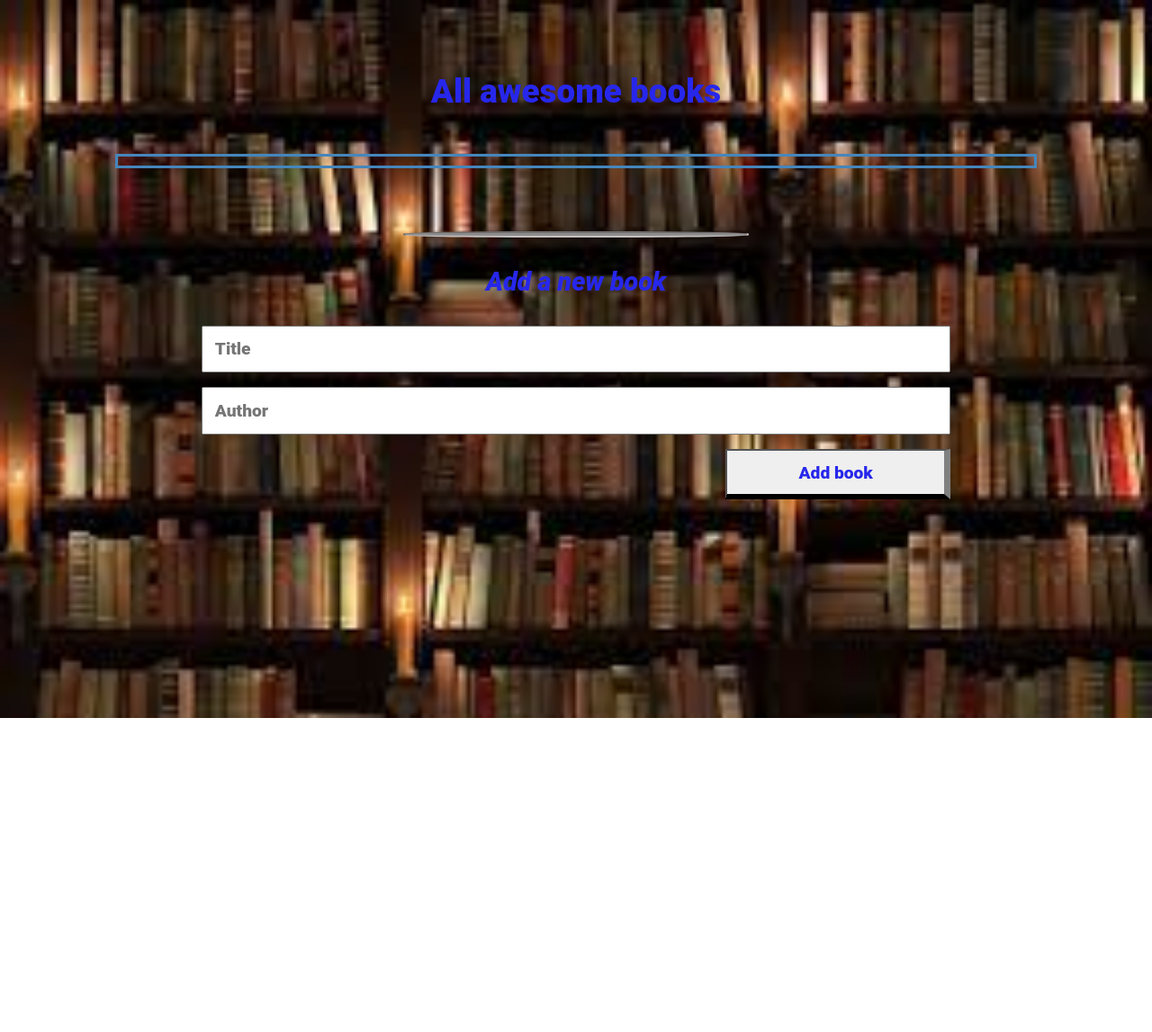
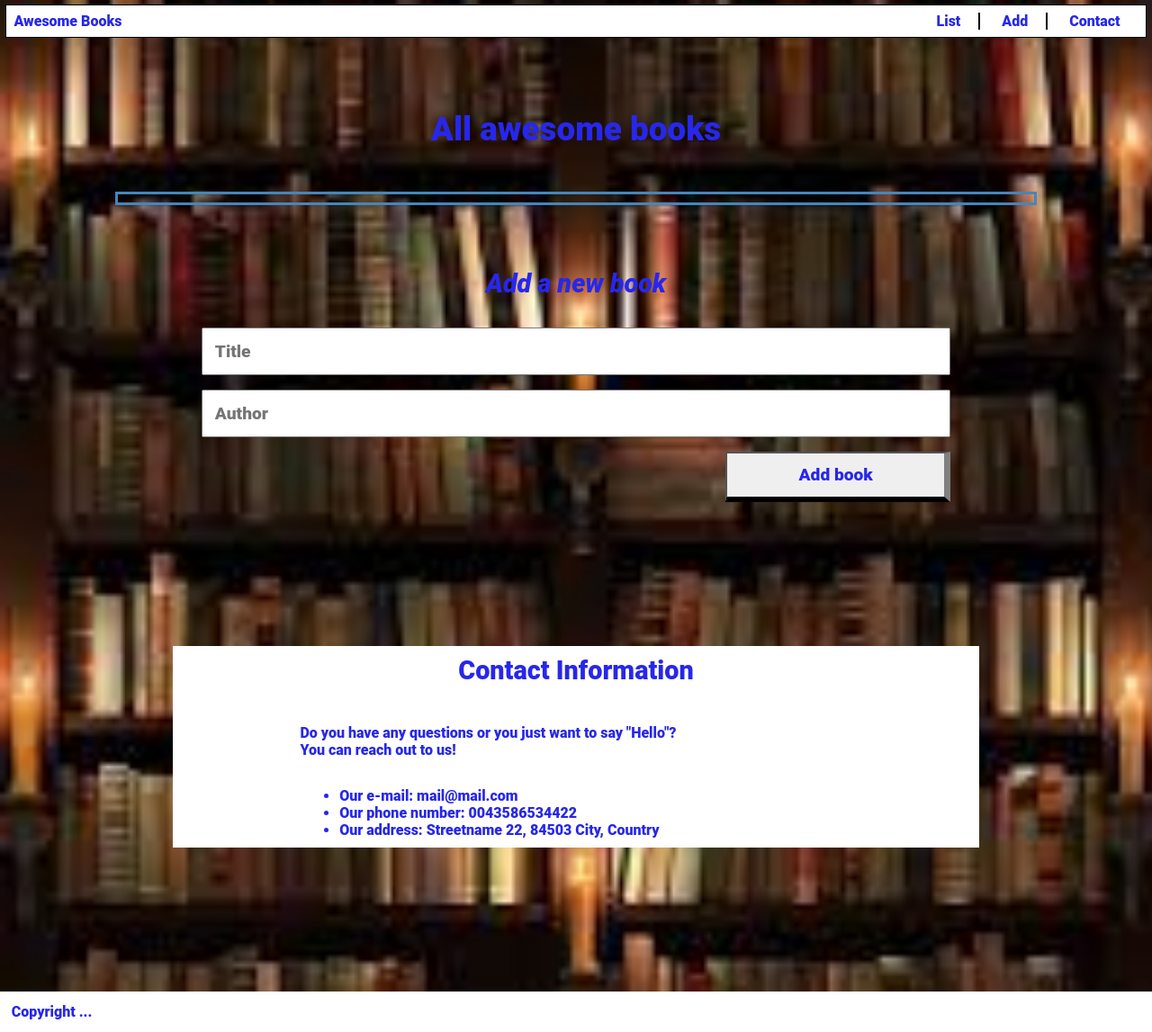
Before and after one commit to danigalindo10/awesome-books, a website: page index.html in a window 1280 px wide. Shown: the whole page at 90% size. Before the commit the page ends 800 px from the top, so only its background shows below. Drawn offline with Linux system fonts and the light colour scheme.

Commit message:
Add navbar and contact section

```diff
--- a/css/style.css
+++ b/css/style.css
@@ -37,6 +37,40 @@ hr {
   border-width: 2px;
   border-color: rgb(197, 191, 191);
   background-color: rgb(141, 140, 140);
+}
+
+nav {
+  display: flex;
+  justify-content: space-between;
+  padding: 0.5rem;
+  width: 99%;
+  margin: 1rem auto 0;
+  border: solid 1px #000;
+  background-color: #fff;
+  align-items: center;
+  margin-top: 0.3rem;
+}
+
+a {
+  text-decoration: none;
+}
+
+.nav-links {
+  display: flex;
+  gap: 1.5rem;
+  list-style: none;
+  align-items: center;
+}
+
+.nav-links > li {
+  border-right: 2px solid #000;
+  padding-right: 20px;
+  font-size: 2rem;
+  display: flex;
+}
+
+.nav-links > li:last-child {
+  border-right: none;
 }
 
 .book {
@@ -150,6 +184,44 @@ input {
   border-right: 6px solid grey;
 }
 
+/* Contact Section */
+
+#contact-section {
+  width: 70%;
+  margin: 0 auto;
+  margin-bottom: 10em;
+  background-color: #fff;
+  background-size: cover;
+  padding: 10px;
+}
+
+.contact-title {
+  margin: 0 auto;
+  font-size: 1.8em;
+  text-align: center;
+  margin-bottom: 1.5em;
+  width: 60%;
+}
+
+.contact-text {
+  font-size: 1rem;
+  text-align: left;
+  margin: 0 auto;
+  width: 70%;
+  margin-bottom: 2rem;
+}
+
+.contact-details {
+  margin: 0 auto;
+  width: 60%;
+}
+
+.footer {
+  width: 100%;
+  background-color: #fff;
+  padding: 0.8rem;
+}
+
 @media screen and (max-width: 768px) {
   h1 {
     text-align: center;
--- a/index.html
+++ b/index.html
@@ -16,19 +16,27 @@
 
 <body>
   <header class="header">
-    <h1>All awesome books</h1>
+    <nav>
+      <a href="#">Awesome Books</a>
+      <ul class="nav-links">
+        <li><a href="#container" id="list-link">List</a></li>
+        <li><a href="#add-new-book" id="add-link">Add</a></li>
+        <li><a href="#contact-section" id="contact-link">Contact</a></li>
+      </ul>
+    </nav>
   </header>
   <!--Container Section-->
+  <h1>All awesome books</h1>
   <div id="container">
+
     <!--Collection Section-->
     <section id="all-books">
       <div id="book-list">
         <!--Book List with JS-->
       </div>
     </section>
+
     <!--Add new book section-->
-    <hr>
-
     <section id="add-new-book">
       <h2>Add a new book</h2>
       <form id="new-book">
@@ -37,8 +45,23 @@
         <input type="submit" id="add-book" value="Add book">
       </form>
     </section>
+
     <!-- Contact section -->
+    <section id="contact-section">
+      <h2 class="contact-title">Contact Information</h2>
+      <p class="contact-text">
+        Do you have any questions or you just want to say "Hello"? <br> You can reach out to us!
+      </p>
+      <ul class="contact-details">
+        <li>Our e-mail: mail@mail.com</li>
+        <li>Our phone number: 0043586534422</li>
+        <li>Our address: Streetname 22, 84503 City, Country</li>
+      </ul>
+    </section>
   </div>
+  <footer class="footer">
+    Copyright ...
+  </footer>
 </body>
 
 </html>
```
